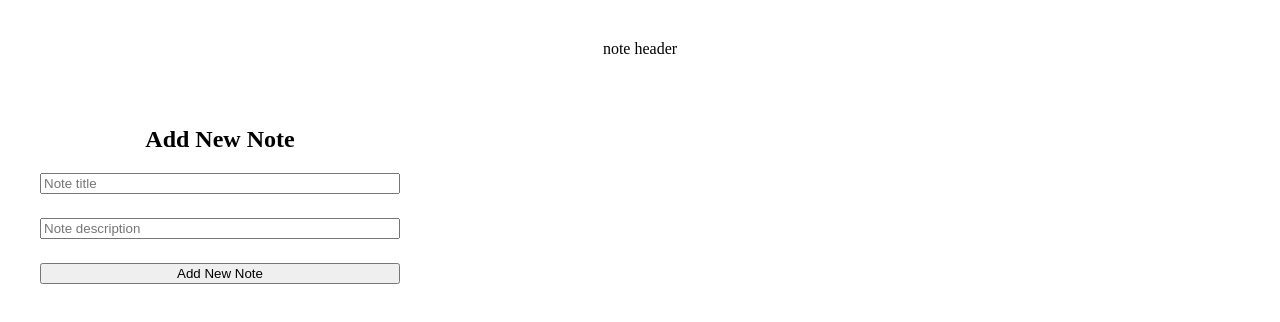
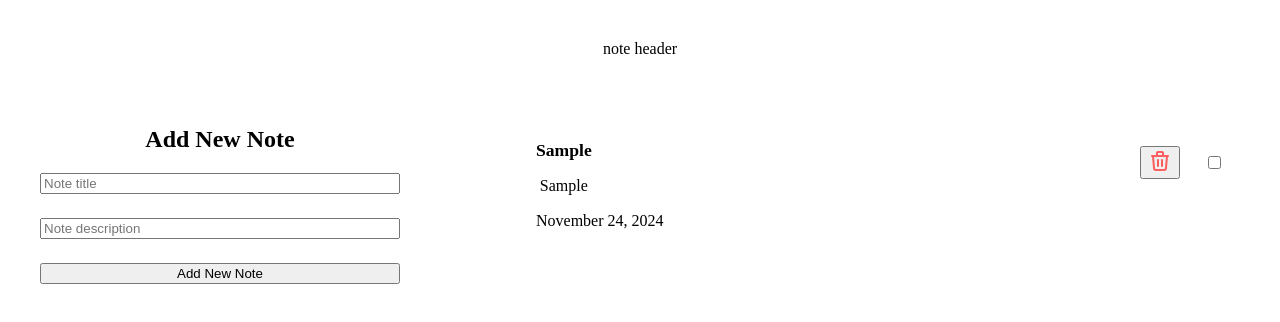
Before and after one commit to Aadeleslami/NoteApp-React, a React (Vite) app in the folder NoteApp-Reactjs/: page / in a window 1280 px wide. Both pictures are taken after typing "Sample", "Sample" into the empty fields and a click on the button "Add New Note". Shown: the top 322 px of the page. Built offline with nearby package versions, Linux system fonts and the light colour scheme; the HTML template or start-up script is replaced by a standard one.

Commit message:
add deleting note

```diff
--- a/NoteApp-Reactjs/package.json
+++ b/NoteApp-Reactjs/package.json
@@ -10,6 +10,7 @@
     "preview": "vite preview"
   },
   "dependencies": {
+    "@tabler/icons-react": "^3.22.0",
     "react": "^18.3.1",
     "react-dom": "^18.3.1"
   },
--- a/NoteApp-Reactjs/src/App.css
+++ b/NoteApp-Reactjs/src/App.css
@@ -90,6 +90,9 @@
     gap: 1.5rem;
     align-items: center;
   }
+  .actions .icon{
+    color:rgb(255, 93, 93)
+  }
 
   .note-item__header .trash {
     width: 1.5rem;
@@ -100,4 +103,6 @@
 
   .note-item__footer {
     color: var(--text-300);
+    display: flex;
+    justify-items: start;
   }
--- a/NoteApp-Reactjs/src/App.jsx
+++ b/NoteApp-Reactjs/src/App.jsx
@@ -3,21 +3,25 @@ import "./App.css";
 import NoteList from "./components/NoteList";
 import { useState } from "react";
 function App() {
-  const [notes,setNotes] = useState([]);
+  const [notes, setNotes] = useState([]);
   const handleAddNote = (newNote) => {
-    setNotes(prevNotes => [...prevNotes , newNote])
-  }
+    setNotes((prevNotes) => [...prevNotes, newNote]);
+  };
+  const handleDeletItem = (id) => {
+    // const filtersNote = notes.filter((n) => n.id !== id);
+    setNotes(prevNotes => prevNotes.filter(n => n.id !== id))
+  };
   return (
     <div className="container">
-        <div className="note-header">note header</div>
-        <div className="note-app">
-            <AddNewNote onAddNote={handleAddNote} />
-            <div className="note-container">
-              <NoteList notes={notes}/>
-            </div>
+      <div className="note-header">note header</div>
+      <div className="note-app">
+        <AddNewNote onAddNote={handleAddNote} />
+        <div className="note-container">
+          <NoteList notes={notes} onDeleteNote={handleDeletItem} />
         </div>
+      </div>
     </div>
-  )
+  );
 }
 
 export default App;
--- a/NoteApp-Reactjs/src/components/NoteList.jsx
+++ b/NoteApp-Reactjs/src/components/NoteList.jsx
@@ -1,11 +1,40 @@
-
-
-function NoteList({notes}) {
+import { IconTrash } from "@tabler/icons-react";
+function NoteList({ notes , onDeleteNote }) {
   return (
-    <div>
-        <h2>{notes.title}</h2>
+    <div className="note-list">
+      {notes.map((note) => (
+        <NoteItem key={note.id} note={note} onDeleteNote={onDeleteNote} />
+      ))}
     </div>
-  )
+  );
 }
 
-export default NoteList
+export default NoteList;
+function NoteItem({ note , onDeleteNote }) {
+  const options ={
+    year:"numeric",
+    month:"long",
+    day:"numeric"
+  }
+ return(
+  <div className="note-item">
+  <div className="note-item__header">
+    <div>
+      <p className="title">{note.title}</p>
+      <p className="desc">{note.description}</p>
+    </div>
+    <div className="actions">
+      <button onClick={()=> onDeleteNote(note.id)}>
+        <IconTrash className="icon" stroke={2} />
+      </button>
+      <input type="checkbox"  />
+    </div>
+  </div>
+  <div className="note-item__footer">
+    {new Date(note.craetedAt).toLocaleDateString("en-US", options)}
+  </div>
+</div>
+
+ );
+
+}
```
Also changed, not shown: 1 other file (tests, documents, lock files or other folders).
